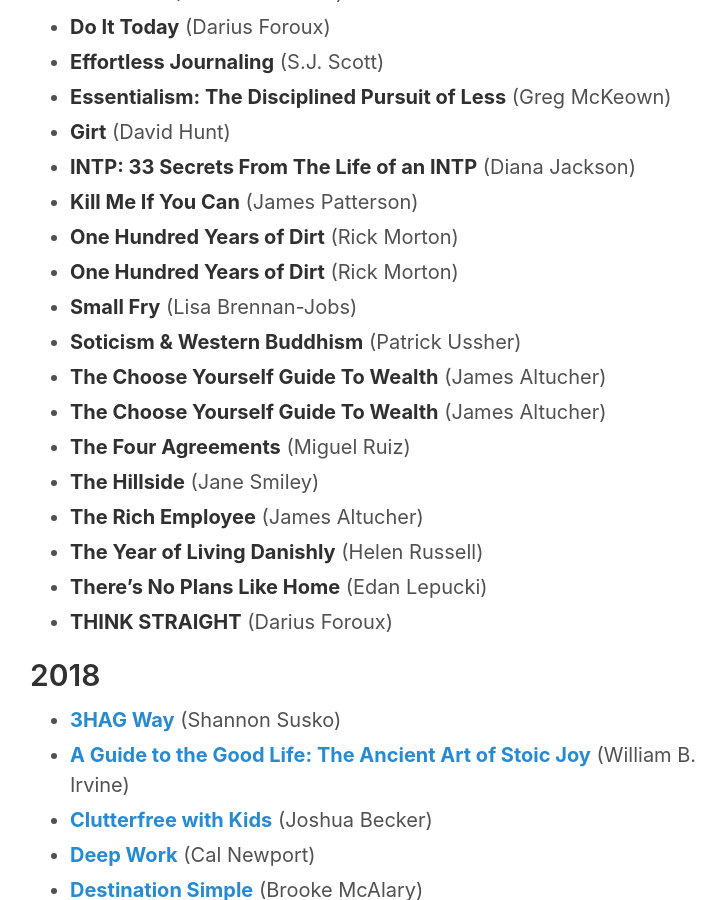
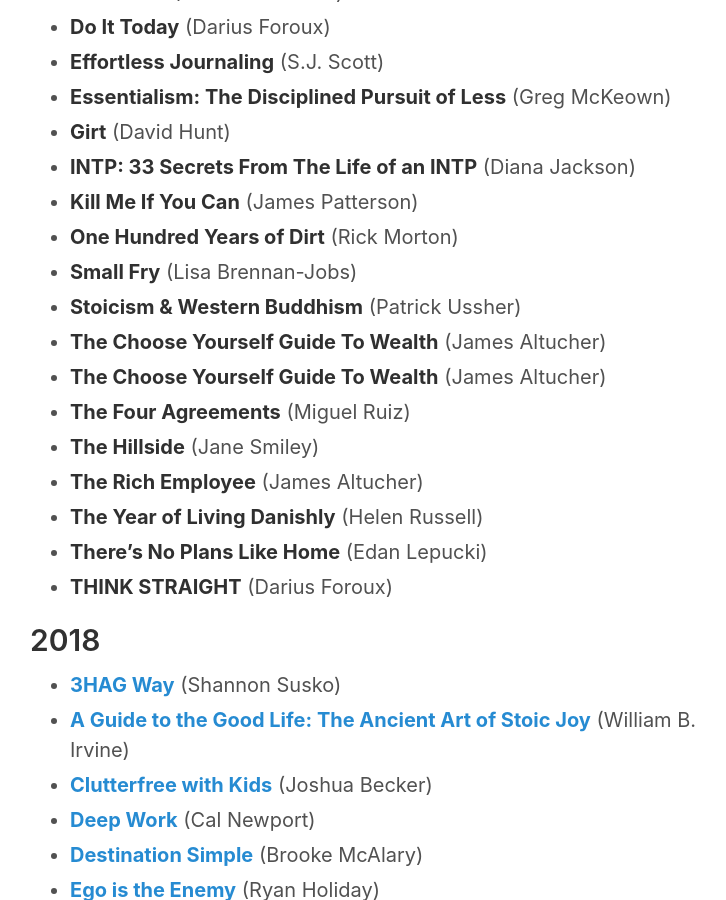
Before and after one commit to teejayen/teejayen.github.io, a Jekyll site: the page built from books.md, in a window 1280 px wide and 900 px high, scrolled down 830 px. Shown: the whole window, without its empty margins (260-986 px from the left). Built offline with Jekyll 4.4.1, drawn with Linux system fonts in a browser that asks for light colours.

Commit message:
removed duplicate book entry, and fixed spelling on another

```diff
--- a/books.md
+++ b/books.md
@@ -36,9 +36,8 @@ sitemap:
 - **INTP: 33 Secrets From The Life of an INTP** (Diana Jackson)
 - **Kill Me If You Can** (James Patterson)
 - **One Hundred Years of Dirt** (Rick Morton)
-- **One Hundred Years of Dirt** (Rick Morton)
 - **Small Fry** (Lisa Brennan-Jobs)
-- **Soticism & Western Buddhism** (Patrick Ussher)
+- **Stoicism & Western Buddhism** (Patrick Ussher)
 - **The Choose Yourself Guide To Wealth** (James Altucher)
 - **The Choose Yourself Guide To Wealth** (James Altucher)
 - **The Four Agreements** (Miguel Ruiz)
```
